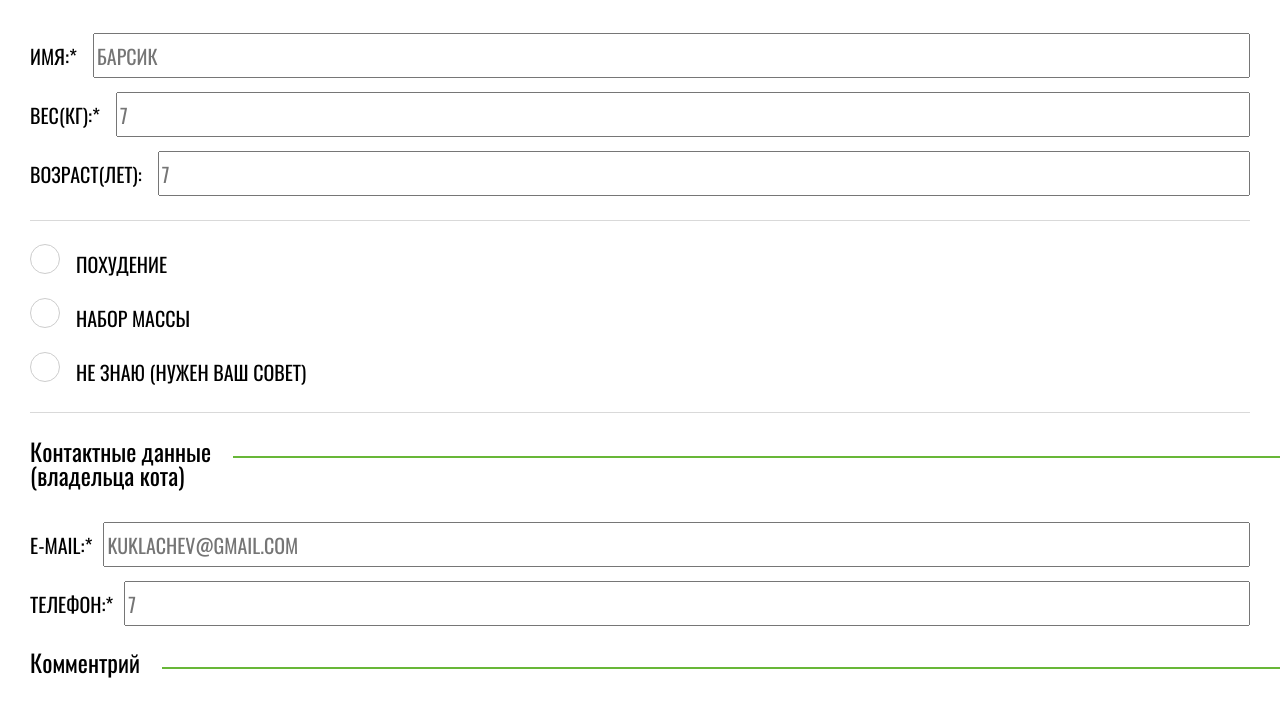
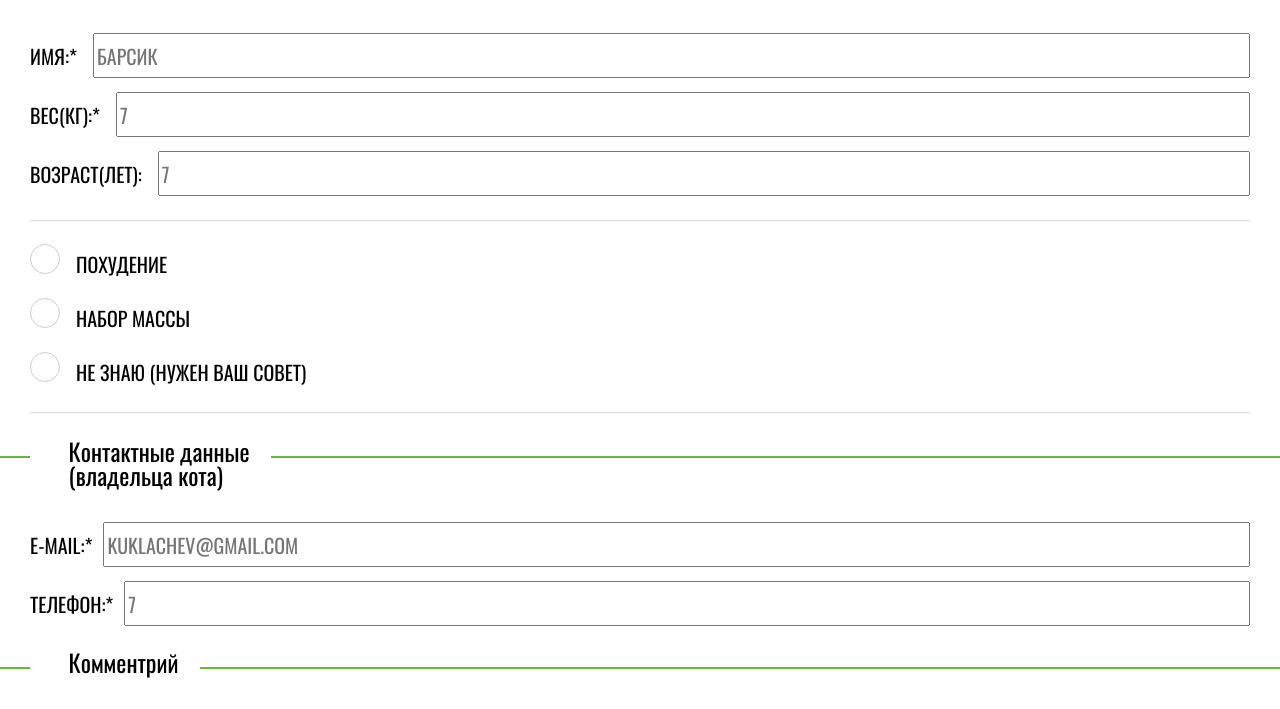
Before and after one commit to gitSergeyhab/1661607-cat-energy-22, a website: page source/form.html in a window 1280 px wide. Shown: the part 240-949 px from the top of the page. Drawn offline with nearby package versions, Linux system fonts and the light colour scheme; files that its build step writes are made by us from their sources.

Commit message:
fixed title-line

```diff
--- a/source/sass/blocks/additional-catalog.scss
+++ b/source/sass/blocks/additional-catalog.scss
@@ -6,7 +6,9 @@
 
 .additional-catalog__title {
   margin: 25px 0 36px;
-  margin-right: -20px;
+  margin-right: calc(-1 * var(--pad));
+  margin-left: calc(-1 * var(--pad));
+  // margin-left: -37px;
   white-space: nowrap;
 }
 
--- a/source/sass/blocks/comment.scss
+++ b/source/sass/blocks/comment.scss
@@ -6,6 +6,7 @@
   margin: 0;
   margin-bottom: 38px;
   margin-right: calc(-1 * var(--pad));
+  margin-left: calc(-1 * var(--pad));
 }
 
 .comment__field {
--- a/source/sass/blocks/optional.scss
+++ b/source/sass/blocks/optional.scss
@@ -6,6 +6,7 @@
   margin: 0;
   margin-bottom: 39px;
   margin-right: calc(-1 * var(--pad));
+  margin-left: calc(-1 * var(--pad));
 }
 
 .optional__list {
--- a/source/sass/blocks/owner.scss
+++ b/source/sass/blocks/owner.scss
@@ -6,6 +6,7 @@
   margin: 0;
   margin-bottom: 35px;
   margin-right: calc(-1 * var(--pad));
+  margin-left: calc(-1 * var(--pad));
   white-space: nowrap;
 }
 
--- a/source/sass/blocks/title-line.scss
+++ b/source/sass/blocks/title-line.scss
@@ -11,4 +11,46 @@
     margin-left: 22px;
     flex-grow: 1;
   }
+
+  &::before {
+    @media (min-width: $tablet) {
+      content: "";
+      width: 30px;
+      height: 2px;
+      background-color: $basic-green;
+      margin-top: 17px;
+      margin-right: 38.5px;
+    }
+
+    @media (min-width: $desktop) {
+      width: 70px;
+      height: 2px;
+      // margin-top: 17px;
+      // margin-right: 38.5px;
+    }
+  }
+
+  // @media (min-width: $tablet) {
+  //   @include font-mix(36, 36);
+
+  //   &::before {
+  //     content: "";
+  //     width: 30px;
+  //     height: 2px;
+  //     background-color: $basic-green;
+  //     margin-top: 17px;
+  //     margin-right: 38.5px;
+  //   }
+  // }
+
+  // @media (min-width: $desktop) {
+  //   &::before {
+  //     content: "";
+  //     width: 30px;
+  //     height: 2px;
+  //     background-color: $basic-green;
+  //     margin-top: 17px;
+  //     margin-right: 38.5px;
+  //   }
+  // }
 }
```
